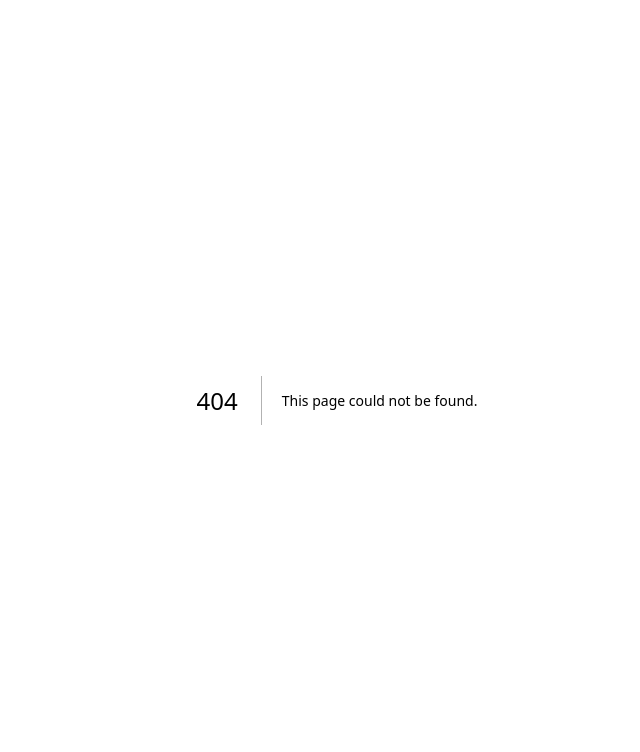
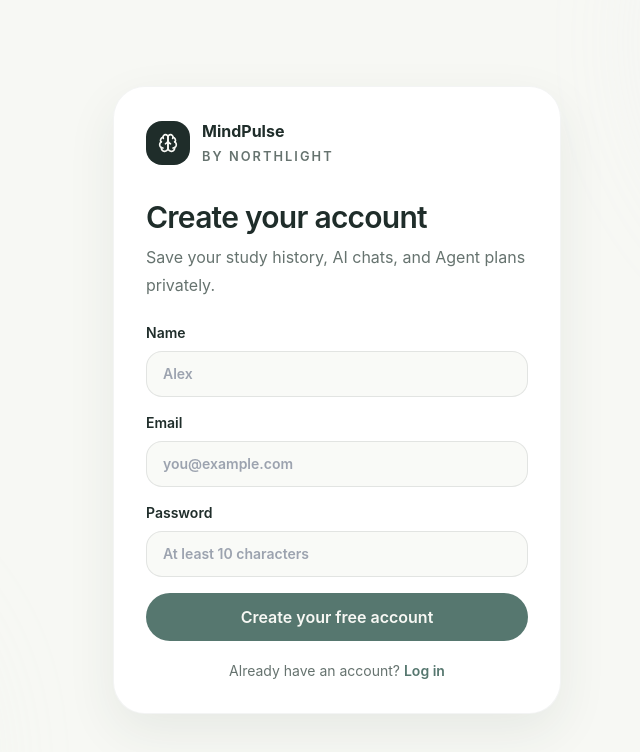
Before and after one commit to emiroshhh/MindPulse-by-Northlight, a Next.js app in the folder apps/web/: page /signup in a window 1280 px wide. Before the commit this address had no page. Shown: the top 752 px of the page, without its empty margins (303-943 px from the left). Built offline with nearby package versions, Linux system fonts and the light colour scheme.

Commit message:
Add files via upload

```diff
--- /dev/null
+++ b/apps/web/app/login/page.tsx
@@ -0,0 +1,8 @@
+import type { Metadata } from 'next';
+import { AuthForm } from '@/components/auth-form';
+
+export const metadata: Metadata = { title: 'Log in' };
+
+export default function LoginPage() {
+  return <AuthForm mode="login" />;
+}
--- /dev/null
+++ b/apps/web/app/signup/page.tsx
@@ -0,0 +1,8 @@
+import type { Metadata } from 'next';
+import { AuthForm } from '@/components/auth-form';
+
+export const metadata: Metadata = { title: 'Create account' };
+
+export default function SignupPage() {
+  return <AuthForm mode="signup" />;
+}
```
